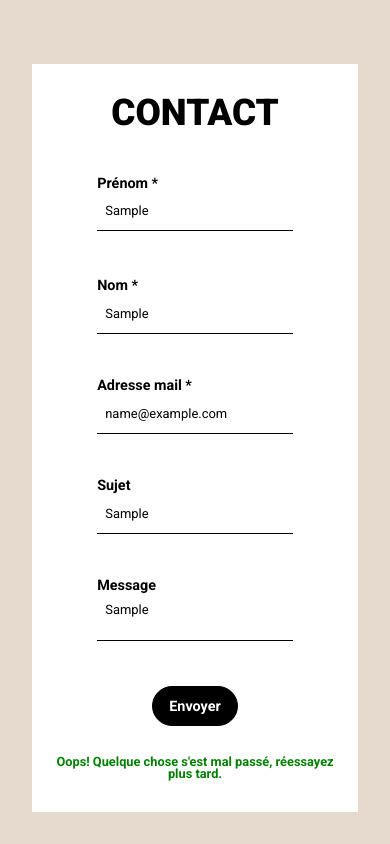
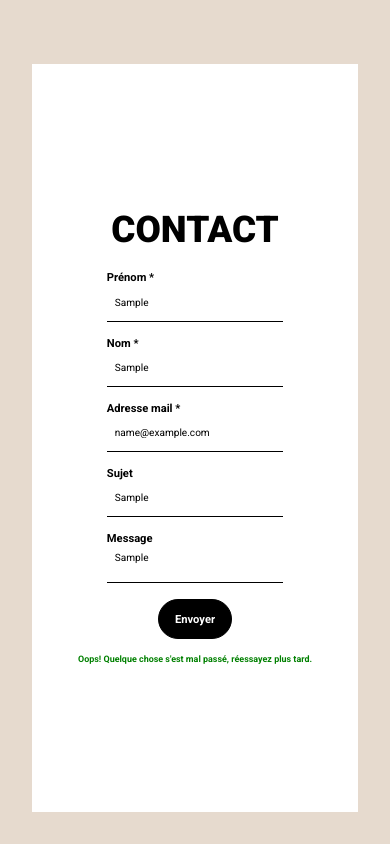
Before and after one commit to anzivinojul/portfolio, an Angular app: page / in a window 390 px wide. Both pictures are taken after typing "Sample", "Sample", "name@example.com", "Sample", "Sample" into the empty fields and a click on the button "Envoyer". Shown: the part 4092-4936 px from the top of the page. Built offline with nearby package versions, Linux system fonts and the light colour scheme; no server answers.

Commit message:
fix scroll buttons on landing and responsive for contact and font-size on cv and projects

```diff
--- a/src/app/pages/contact/contact.component.html
+++ b/src/app/pages/contact/contact.component.html
@@ -30,14 +30,14 @@
 
       <div class="submit">
         <button [disabled]="isLoading" type="submit" class="btn">Envoyer</button>
+        <div [ngClass]="!submitted? 'hidden' : 'visible'" class="success">
+          <span>{{responseMessage}}</span>
+        </div>
         <p class="error" *ngIf="invalidForm">Veuillez renseigner l'ensemble des champs obligatoires.</p>
         <div class="lds-ring" *ngIf="isLoading"><div></div><div></div><div></div><div></div></div>
       </div>
 
       <input [formControl]="honeypot" class="hidden" type="text" />
-      <div [ngClass]="!submitted? 'hidden' : 'visible'" class="success">
-        <span>{{responseMessage}}</span>
-      </div>
 
     </form>
 
--- a/src/app/pages/contact/contact.component.scss
+++ b/src/app/pages/contact/contact.component.scss
@@ -14,16 +14,17 @@
     min-width: 280px;
     min-height: 500px;
     background-color: $white;
-    padding: space(2) 0;
+    padding: space(1) space(1);
 
     .container-form {
       display: flex;
       flex-direction: column;
-      justify-content: space-around;
+      gap: space(1);
       align-items: center;
+      justify-content: center;
       width: 100%;
       height: 100%;
-      padding: space(2) 0;
+      padding: space(1) space(1);
 
       .hidden {
         display: none
@@ -36,7 +37,7 @@
       #contact-header {
         font-size: 4em;
         font-weight: 900;
-        padding-bottom: space(3);
+        padding-bottom: space(2);
       }
 
       .names {
@@ -47,6 +48,7 @@
 
         .firstname {
           width: 50%;
+          font-size: 0.9em;
 
           #firstname {
             width: 100%;
@@ -55,6 +57,7 @@
 
         .lastname {
           width: 50%;
+          font-size: 0.9em;
 
           #lastname {
             width: 100%;
@@ -65,14 +68,17 @@
 
       .email {
         width: 40%;
+        font-size: 0.9em;
       }
 
       .subject {
         width: 40%;
+        font-size: 0.9em;
       }
 
       .message {
         width: 40%;
+        font-size: 0.9em;
       }
 
       .submit {
@@ -81,10 +87,10 @@
         align-items: center;
         gap: space(2);
         text-align: center;
+        font-size: 0.9em;
 
         .error {
           padding: 0 space(2);
-        }
         }
 
         .success {
@@ -134,6 +140,7 @@
       }
     }
   }
+}
 
 @media screen and (max-width: $xl) {
   .container-contact {
@@ -164,6 +171,52 @@
         #contact-header {
           font-size: 2.8em;
         }
+
+        .names {
+          display: flex;
+          flex-direction: column;
+          align-items: center;
+          gap: space(1);
+          width: 60%;
+
+          .firstname {
+            width: 100%;
+            font-size: 0.8em;
+
+            #firstname {
+              width: 100%;
+            }
+          }
+
+          .lastname {
+            width: 100%;
+            font-size: 0.8em;
+
+            #lastname {
+              width: 100%;
+            }
+          }
+
+        }
+
+        .email {
+          width: 60%;
+          font-size: 0.8em;
+        }
+
+        .subject {
+          width: 60%;
+          font-size: 0.8em;
+        }
+
+        .message {
+          width: 60%;
+          font-size: 0.8em;
+        }
+
+        .submit {
+          font-size: 0.8em;
+        }
       }
     }
   }
@@ -175,60 +228,39 @@
     padding-top: 80px;
 
     .container-card {
-      padding: space(1) 0;
 
       .container-form {
-        padding: space(1) 0;
 
         #contact-header {
           font-size: 2.6em;
-          padding-bottom: space(2);
         }
 
         .names {
-          display: flex;
-          flex-direction: column;
-          align-items: center;
-          justify-content: space-around;
-          width: 60%;
 
           .firstname {
-            width: 100%;
-            font-size: 0.9em;
-
-            #firstname {
-              width: 100%;
-            }
+            font-size: 0.7em;
           }
 
           .lastname {
-            width: 100%;
-            font-size: 0.9em;
-
-            #lastname {
-              width: 100%;
-            }
+            font-size: 0.7em;
           }
 
         }
 
         .email {
-          width: 60%;
-          font-size: 0.9em;
+          font-size: 0.7em;
         }
 
         .subject {
-          width: 60%;
-          font-size: 0.9em;
+          font-size: 0.7em;
         }
 
         .message {
-          width: 60%;
-          font-size: 0.9em;
+          font-size: 0.7em;
         }
 
-        .btn {
-          font-size: 0.9em;
+        .submit {
+          font-size: 0.7em;
         }
       }
     }
--- a/src/app/pages/cv-education/cv-education.component.scss
+++ b/src/app/pages/cv-education/cv-education.component.scss
@@ -298,7 +298,7 @@
         .container-card-right {
 
           #description {
-            font-size: 0.9em;
+            font-size: 0.8em;
           }
         }
       }
@@ -349,7 +349,7 @@
           .container-card-right {
 
             #description {
-              font-size: 0.8em;
+              font-size: 0.7em;
             }
           }
         }
--- a/src/app/pages/cv-skills/cv-skills.component.scss
+++ b/src/app/pages/cv-skills/cv-skills.component.scss
@@ -228,7 +228,7 @@
         .container-card-right {
 
           #description {
-            font-size: 0.9em;
+            font-size: 0.8em;
           }
         }
       }
@@ -268,7 +268,7 @@
           .container-card-right {
 
             #description {
-              font-size: 0.8em;
+              font-size: 0.7em;
             }
           }
         }
--- a/src/app/pages/cv-work-experience/cv-work-experience.component.scss
+++ b/src/app/pages/cv-work-experience/cv-work-experience.component.scss
@@ -241,7 +241,7 @@
         .container-card-right {
 
           #description {
-            font-size: 0.9em;
+            font-size: 0.8em;
           }
         }
       }
@@ -281,7 +281,7 @@
           .container-card-right {
 
             #description {
-              font-size: 0.8em;
+              font-size: 0.7em;
             }
           }
         }
--- a/src/app/pages/landing/landing.component.html
+++ b/src/app/pages/landing/landing.component.html
@@ -11,9 +11,15 @@
       <h1 id="name-profile">Julien Anzivino</h1>
       <div id="line-profile"></div>
       <h3 id="job-profile">DEVELOPPEUR WEB</h3>
-      <a id="linkedin-profile" href="https://www.linkedin.com/in/julien-anzivino-39469a1a0/" target="_blank">
-        <i id="linkedin-profile" class="ri-linkedin-box-fill"></i>
-      </a>
+      <div class="icons-profile">
+        <a id="linkedin-profile" href="https://www.linkedin.com/in/julien-anzivino-39469a1a0/" target="_blank">
+          <i id="linkedin-profile" class="ri-linkedin-box-fill"></i>
+        </a>
+        <a id="github-profile" href="https://github.com/anzivinojul" target="_blank">
+          <i id="github-profile" class="ri-github-fill"></i>
+        </a>
+      </div>
+
 
     </div>
 
--- a/src/app/pages/landing/landing.component.ts
+++ b/src/app/pages/landing/landing.component.ts
@@ -9,9 +9,16 @@ export class LandingComponent implements OnInit {
 
   constructor() { }
 
+  getNavbarHeight(): number {
+    const header = document.querySelector('.container-header');
+    const height = (header.clientHeight);
+
+    return height
+  }
+
   goCV(): void {
     const cv_education = document.querySelector('.container-cv-education');
-    const height = (cv_education.getBoundingClientRect().top + window.scrollY) - 128;
+    const height = (cv_education.getBoundingClientRect().top + window.scrollY) - this.getNavbarHeight();
 
     window.scrollTo(
       {
@@ -24,7 +31,7 @@ export class LandingComponent implements OnInit {
 
   goProject(): void {
     const project = document.querySelector('.container-projects');
-    const height = (project.getBoundingClientRect().top + window.scrollY) - 128;
+    const height = (project.getBoundingClientRect().top + window.scrollY) - this.getNavbarHeight();
 
     window.scrollTo(
       {
--- a/src/app/pages/projects/projects.component.scss
+++ b/src/app/pages/projects/projects.component.scss
@@ -296,11 +296,11 @@
           .container-card-right {
 
             #link-project {
-              font-size: 0.8em;
+              font-size: 0.7em;
             }
 
             #description {
-              font-size: 0.9em;
+              font-size: 0.8em;
             }
           }
         }
@@ -343,11 +343,11 @@
           .container-card-right {
 
             #link-project {
-              font-size: 0.7em;
+              font-size: 0.6em;
             }
 
             #description {
-              font-size: 0.8em;
+              font-size: 0.7em;
             }
           }
         }
--- a/src/assets/scss/components/_forms.scss
+++ b/src/assets/scss/components/_forms.scss
@@ -1,13 +1,13 @@
 label {
   font-size: .9em;
   display: block;
-  margin-bottom: space(1);
+  margin-bottom: space(0.2);
 }
 
 input {
   display: block;
   width: 100%;
-  height: 40px;
+  height: 38px;
   padding: space(1);
   border: transparent;
   border-bottom: 1px solid $black;
@@ -18,7 +18,7 @@ input {
   font-family: $font;
   font-weight: 400;
   font-size: .9em;
-  margin-bottom: space(2);
+  margin-bottom: space(1);
 
   &:focus {
     border-bottom: 2px solid lighten($black, 10%);
@@ -67,7 +67,7 @@ textarea {
   font-family: $font;
   font-weight: 400;
   font-size: .9em;
-  margin-bottom: space(2);
+  margin-bottom: space(1);
 
   &:focus {
     border-bottom: 2px solid lighten($black, 10%);
```
Also changed, not shown: src/app/pages/landing/landing.component.scss (+20 -12 lines). Lines whose indentation alone changed are shown as unchanged.
